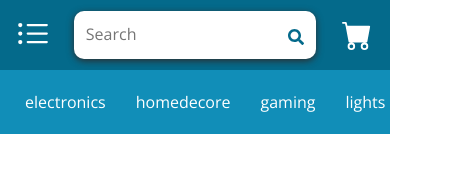
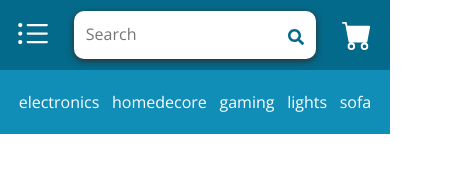
Before and after one commit to rishabhprasad255/ebsite, a React (Create React App) app: page /home/categories/electronics in a window 390 px wide. Shown: the top 174 px of the page, 462 px wide, since content can reach past the window. Built offline with nearby package versions, Linux system fonts and the light colour scheme.

Commit message:
bugs fixed

```diff
--- a/src/css/category.module.css
+++ b/src/css/category.module.css
@@ -12,6 +12,6 @@
 }
 @media (max-width: 750px) {
   .category {
-    grid-template-columns: repeat(2, 1fr);
+    grid-template-columns: repeat(1, 1fr);
   }
 }
--- a/src/css/categorybar.module.css
+++ b/src/css/categorybar.module.css
@@ -1,4 +1,5 @@
 .category_bar {
+  width: 100%;
   display: flex;
   align-items: center;
   justify-content: space-evenly;
@@ -18,3 +19,18 @@
 .category:hover {
   background: rgba(255, 255, 255, 0.7);
 }
+
+@media (max-width: 750px) {
+  .category {
+    padding: 10px 4px;
+    font-size: 16px;
+  }
+  .category:hover {
+    background: transparent;
+  }
+}
+@media (max-width: 350px) {
+  .category {
+    font-size: 13px;
+  }
+}
```
